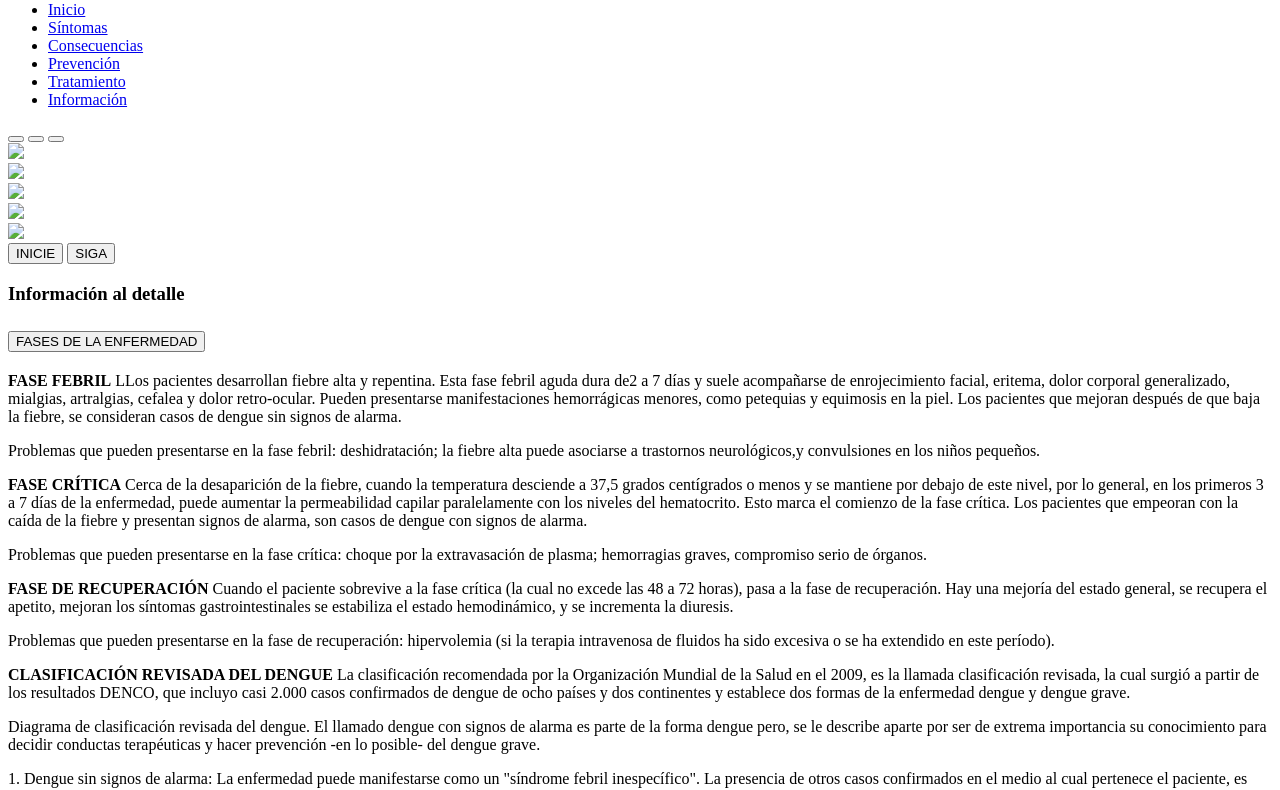
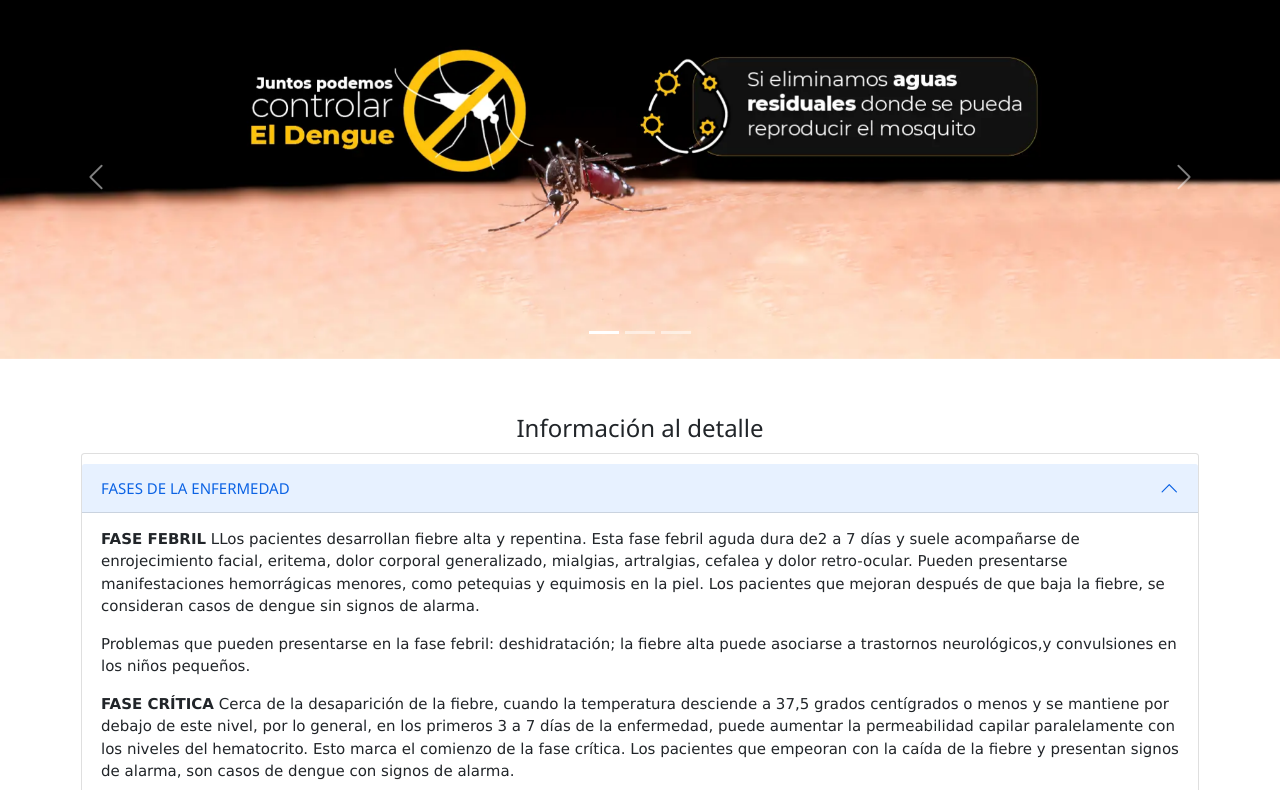
Before and after one commit to Kenializeth/Mi_sitio_HTML, a plain HTML site: page Síntomas.html in a window 1280 px wide. Shown: the part 57-847 px from the top of the page. Drawn offline with nearby package versions, Linux system fonts and the light colour scheme; the site is published under a folder, as on GitHub Pages, so addresses that start at the root find nothing.

Commit message:
Update Síntomas.html

```diff
--- a/Síntomas.html
+++ b/Síntomas.html
@@ -6,10 +6,10 @@
     <meta http-equiv="X-UA-Compatible" content="IE=edge">
     <meta name="viewport" content="width=device-width, initial-scale=1.0">
     <title>Sitio web informativo sobre la prevención del dengue</title>
-    <link rel="icon" href="/img/LOGO.webp">
-    <link href="/css/bootstrap.min.css" rel="stylesheet">
-    <link rel="stylesheet" href="/css/personalizado.css">
-    <link rel="stylesheet" href="/css/w3.css">
+    <link rel="icon" href="img/LOGO.webp">
+    <link href="css/bootstrap.min.css" rel="stylesheet">
+    <link rel="stylesheet" href="css/personalizado.css">
+    <link rel="stylesheet" href="css/w3.css">
 </head>
 
 <body>
@@ -19,7 +19,7 @@
             <!-- INICIO DEL NAVBAR -->
             <nav class="navbar navbar-expand-lg">
                 <a class="navbar-barnds" href="index.html">
-                    <img src="/img/LOGO.webp" width="30" height="30">
+                    <img src="img/LOGO.webp" width="30" height="30">
                 </a>
                 <button type="button" class="navbar-toggler" data-bs-toggle="collapse" data-bs-target="#menu_nav"
                     aria-controls="menu_nav" aria-expanded="false" aria-label="Toggle navigation">
@@ -54,20 +54,20 @@
         </div>
         <div class="carousel-inner">
             <div class="carousel-item active">
-                <img src="/Slide/banner_4.webp" class="d-block w-100 dp-lg">
+                <img src="Slide/banner_4.webp" class="d-block w-100 dp-lg">
             </div>
             <div class="carousel-item">
-                <img src="/Slide/banner_5.webp" class="d-block w-100 dp-lg">
+                <img src="Slide/banner_5.webp" class="d-block w-100 dp-lg">
 
             </div>
             <div class="carousel-item">
-                <img src="/Slide/banner_7.webp" class="d-block w-100 dp-lg">
+                <img src="Slide/banner_7.webp" class="d-block w-100 dp-lg">
             </div>
             <div class="carousel-item">
-                <img src="/Slide/banner_6.webp" class="d-block w-100 dp-lg">
+                <img src="Slide/banner_6.webp" class="d-block w-100 dp-lg">
             </div>
             <div class="carousel-item">
-                <img src="/Slide/banner_5.webp" class="d-block w-100 dp-lg">
+                <img src="Slide/banner_5.webp" class="d-block w-100 dp-lg">
             </div>
         </div>
 
@@ -344,7 +344,7 @@
                     <div class="row">
                         <div class="col-12 col-md-4 mt-5">
                             <div class="card">
-                                <img src="/img/imagen_1.webp" class="card-img-top" alt="..." height="235" width="300">
+                                <img src="img/imagen_1.webp" class="card-img-top" alt="..." height="235" width="300">
                                 <div class="card-body">
                                     <h5 class="card-title">¿Cómo se transmite?</h5>
                                     <p class="card-text">Es una enfermedad viral aguda que puede afectar a personas de
@@ -358,7 +358,7 @@
                                         </div>
                                         <div class="col-12 col-md-4 mt-5">
                                             <div class="card">
-                                                <img src="/img/imagen_2.webp" class="card-img-top" alt="..." height="235" width="300">
+                                                <img src="img/imagen_2.webp" class="card-img-top" alt="..." height="235" width="300">
                                                 <div class="card-body">
                                                     <h5 class="card-title">Dengue clásico </h5>
                                                     <p class="card-text">Astenia, dolor retroocular, cefalea, náuseas y vómitos, odinofagia con tos seca,
@@ -369,7 +369,7 @@
                                         </div>
                                         <div class="col-12 col-md-4 mt-5">
                                             <div class="card">
-                                                <img src="/img/imagen_25.webp" class="card-img-top" alt="..." height="235" width="300">
+                                                <img src="img/imagen_25.webp" class="card-img-top" alt="..." height="235" width="300">
                                                 <div class="card-body">
                                                     <h5 class="card-title">El dengue hemorrágico</h5>
                                                     <p class="card-text">Trastornos del ritmo cardíaco, cefalea, mialgias, artralgias,
@@ -401,7 +401,7 @@
     </div>
 </footer>
 
-                <script src="/js/bootstrap.bundle.min.js"></script>
+                <script src="js/bootstrap.bundle.min.js"></script>
                 <script src="https://cdn.jsdelivr.net/npm/bootstrap@5.0.2/dist/js/bootstrap.bundle.min.js"
                     integrity="sha384-MrcW6ZMFYlzcLA8Nl+NtUVF0sA7MsXsP1UyJoMp4YLEuNSfAP+JcXn/tWtIaxVXM"
                     crossorigin="anonymous"></script>
```
